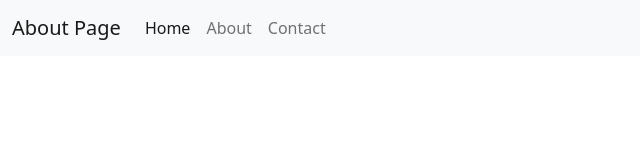
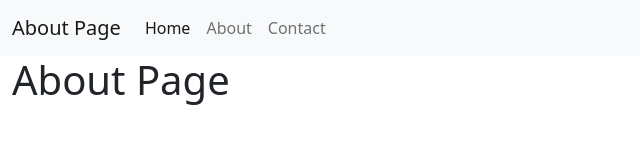
Before and after one commit to nickmwangemi/basic-informational-site, a website: page about.html in a window 1280 px wide. Shown: the whole page, without its empty margins (0-640 px from the left). Drawn offline with nearby package versions, Linux system fonts and the light colour scheme.

Commit message:
Add page content

```diff
--- a/about.html
+++ b/about.html
@@ -40,6 +40,12 @@
 			</div>
 		</nav>
 
+		<main>
+			<div class="container-fluid">
+				<h1>About Page</h1>
+			</div>
+		</main>
+
 		<!-- Optional JavaScript; choose one of the two! -->
 
 		<!-- Option 1: Bootstrap Bundle with Popper -->
```
